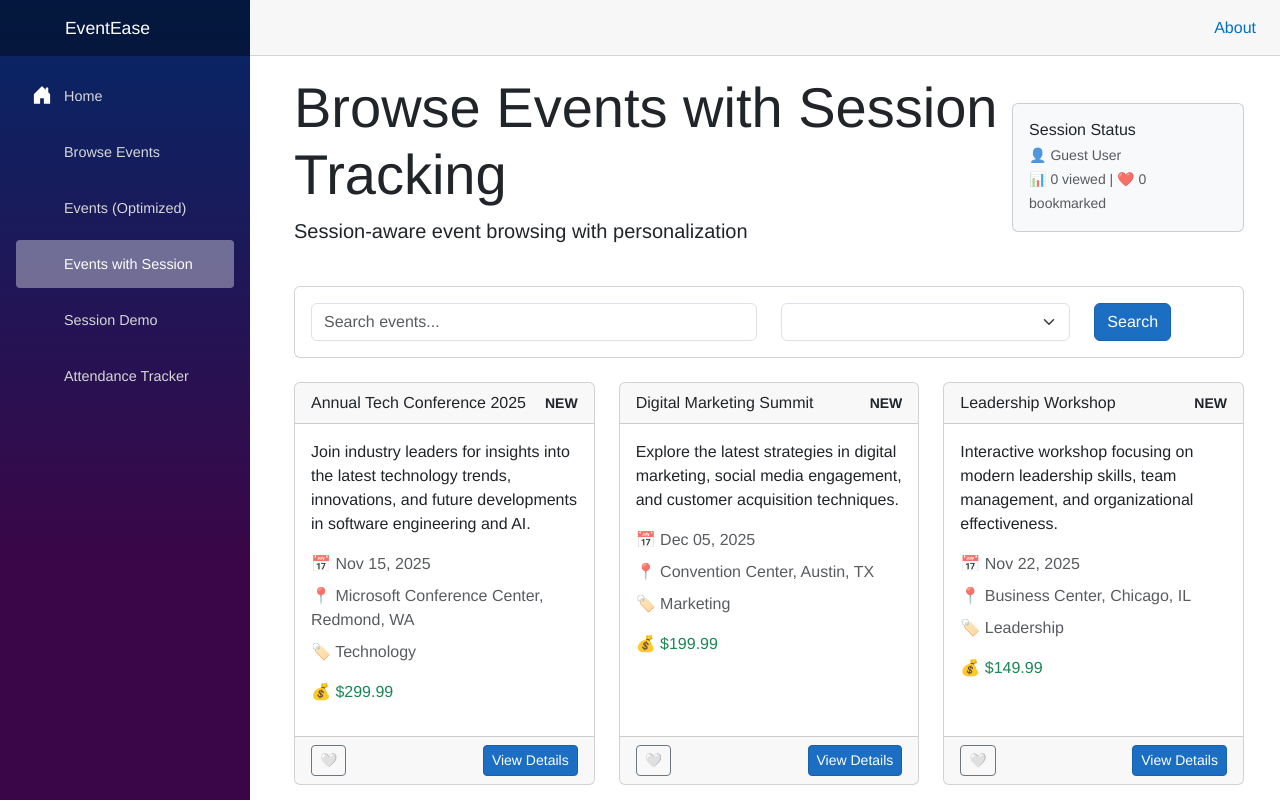
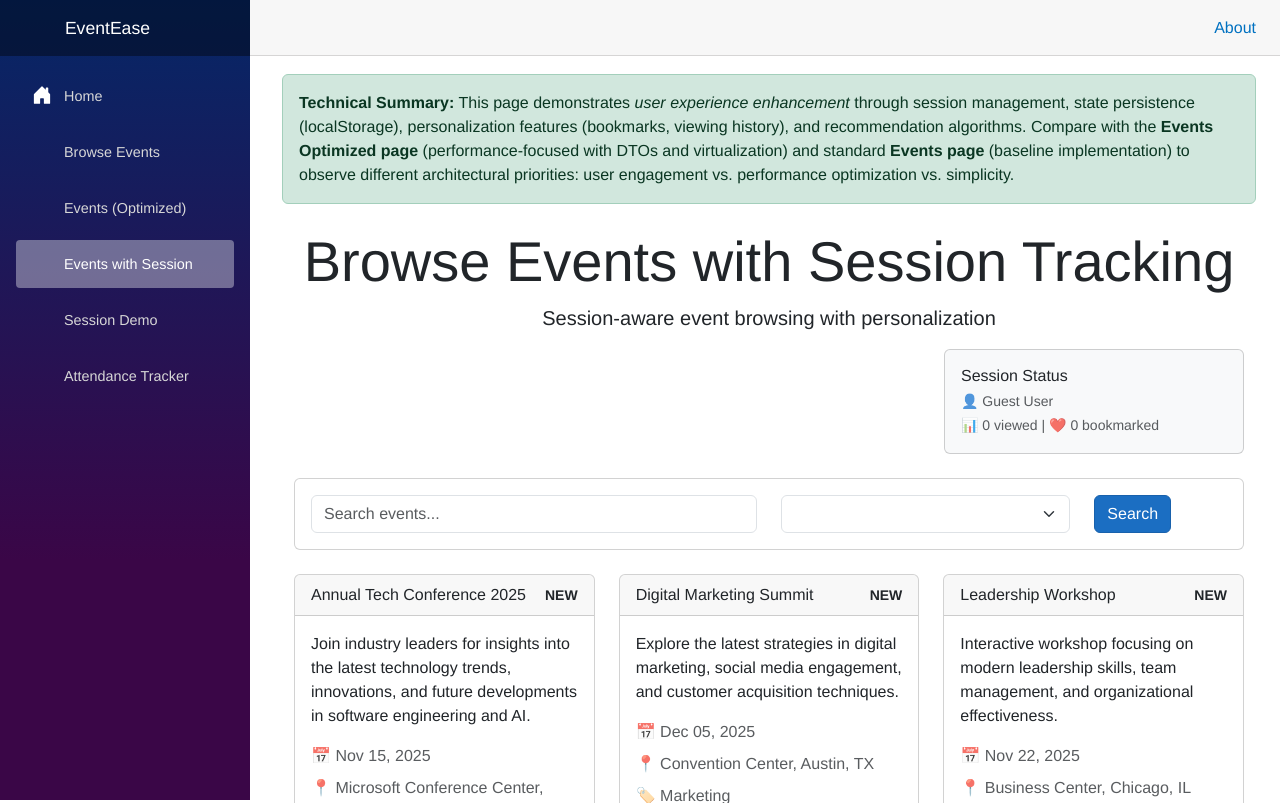
Before and after one commit to boricua007/MSFD_EventEaseApp_New, an ASP.NET Core app: page /events-with-session in a window 1280 px wide. Shown: the top 803 px of the page. Run offline with ASP.NET Core 8, Linux system fonts and the light colour scheme; style sheets or scripts are compiled from the project's sources.

Commit message:
Add technical summaries to showcase architectural patterns
- Added technical documentation to 5 key pages explaining implementation approaches
- Positioned summaries above page headers for optimal visibility
- Used color-coded alerts to distinguish different architectural focuses
- Cross-referenced pages to highlight comparative learning objectives

```diff
--- a/Pages/AttendanceDemo.razor
+++ b/Pages/AttendanceDemo.razor
@@ -6,6 +6,10 @@
 @inject UserSessionTrackerService SessionTracker
 @inject EventService EventService
 @implements IDisposable
+
+<div class="alert alert-success mb-4">
+    <strong>Technical Summary:</strong> This page demonstrates <em>real-time state management</em> through event-driven architecture with attendance tracking workflows, persistent data storage (localStorage), and component-to-component communication via event subscriptions. Features include state machine patterns for attendance status transitions, data aggregation for analytics, and reactive UI updates. Compare with other pages to observe enterprise-level event management vs. display-focused implementations.
+</div>
 
 <div class="container-fluid">
     <div class="row">
--- a/Pages/Events.razor
+++ b/Pages/Events.razor
@@ -6,6 +6,10 @@
 @inject NavigationManager Navigation
 
 <PageTitle>Browse Events - EventEase</PageTitle>
+
+<div class="alert alert-success mb-4">
+    <strong>Technical Summary:</strong> This page demonstrates the <em>baseline implementation</em> using standard Blazor patterns with full Event objects, traditional component rendering, and straightforward data handling. Serves as the foundation for comparing advanced implementations like <strong>Events Optimized</strong> (performance enhancements with DTOs and virtualization) and <strong>Events with Session</strong> (user experience features). Showcases core Blazor fundamentals: dependency injection, component lifecycle, and event handling.
+</div>
 
 <div class="container-fluid">
     <div class="row">
--- a/Pages/EventsOptimized.razor
+++ b/Pages/EventsOptimized.razor
@@ -7,6 +7,10 @@
 @inject NavigationManager Navigation
 
 <Microsoft.AspNetCore.Components.Web.PageTitle>Browse Events (Optimized) - EventEase</Microsoft.AspNetCore.Components.Web.PageTitle>
+
+<div class="alert alert-success mb-4">
+    <strong>Technical Summary:</strong> This page showcases <em>performance optimization</em> through EventSummary DTOs with pre-computed display values, Blazor's Virtualize component for efficient large dataset rendering, and optimized components that minimize DOM updates. Compare with the standard <strong>Events page</strong> (basic implementation with full Event objects) and <strong>Events with Session</strong> (user state management with personalization features) to observe different architectural approaches: data optimization vs. user experience enhancement vs. baseline functionality.
+</div>
 
 <div class="container-fluid">
     <div class="row">
--- a/Pages/EventsWithSession.razor
+++ b/Pages/EventsWithSession.razor
@@ -7,14 +7,20 @@
 @inject NavigationManager Navigation
 @implements IDisposable
 
+<div class="alert alert-success mb-4">
+    <strong>Technical Summary:</strong> This page demonstrates <em>user experience enhancement</em> through session management, state persistence (localStorage), personalization features (bookmarks, viewing history), and recommendation algorithms. Compare with the <strong>Events Optimized page</strong> (performance-focused with DTOs and virtualization) and standard <strong>Events page</strong> (baseline implementation) to observe different architectural priorities: user engagement vs. performance optimization vs. simplicity.
+</div>
+
 <div class="container-fluid">
     <div class="row">
-        <div class="col-12 d-flex justify-content-between align-items-center mb-4">
-            <div>
-                <h1 class="display-4 mb-2">Browse Events with Session Tracking</h1>
-                <p class="lead mb-3">Session-aware event browsing with personalization</p>
-            </div>
+        <div class="col-12">
+            <h1 class="display-4 text-center mb-2">Browse Events with Session Tracking</h1>
+            <p class="lead text-center mb-3">Session-aware event browsing with personalization</p>
+        </div>
+    </div>
 
+    <div class="row mb-4">
+        <div class="col-12 d-flex justify-content-end">
             @* Session Info Display *@
             <div class="card bg-light" style="width: 300px;">
                 <div class="card-body p-3">
--- a/Pages/SessionDemo.razor
+++ b/Pages/SessionDemo.razor
@@ -4,6 +4,10 @@
 @inject UserSessionTrackerService SessionTracker
 @inject IJSRuntime JSRuntime
 @implements IDisposable
+
+<div class="alert alert-success mb-4">
+    <strong>Technical Summary:</strong> This page demonstrates <em>session management fundamentals</em> through user authentication, session state tracking, localStorage persistence, and real-time session monitoring. Features include manual login/logout workflows, session duration tracking, activity monitoring, and data persistence across browser sessions. Compare with <strong>Events with Session</strong> to observe how session management integrates with application features for enhanced user experiences.
+</div>
 
 <h3>User Session Tracker Demo</h3>
 
--- a/wwwroot/index.html
+++ b/wwwroot/index.html
@@ -28,7 +28,7 @@
     <meta name="viewport" content="width=device-width, initial-scale=1.0" />
     <title>MSFD_EventEaseApp</title>
     <base href="/MSFD_EventEaseApp_New/" />
-   <!--   <base href="/" />   Changed for local development   -->
+    <!-- <base href="/" />        Changed for local development   -->
     <link rel="stylesheet" href="lib/bootstrap/dist/css/bootstrap.min.css" />
     <link rel="stylesheet" href="css/app.css" />
     <link rel="icon" type="image/png" href="favicon.png" />
```
